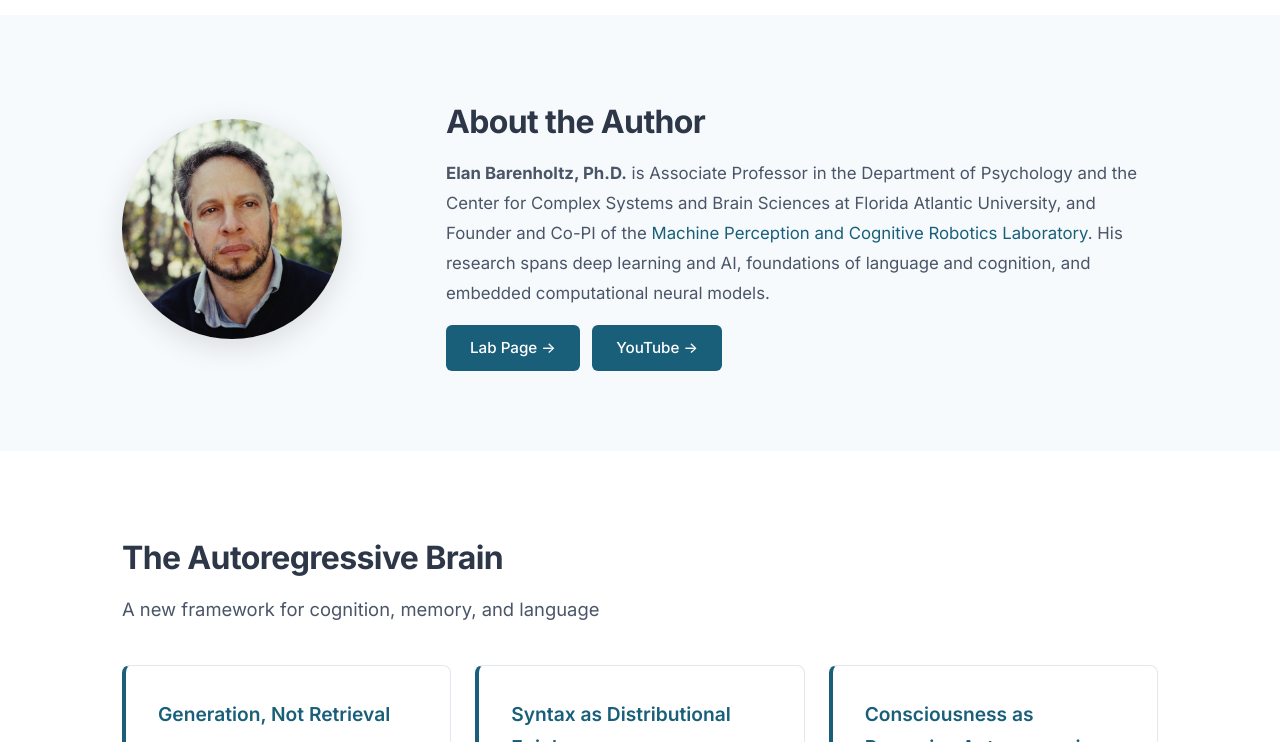
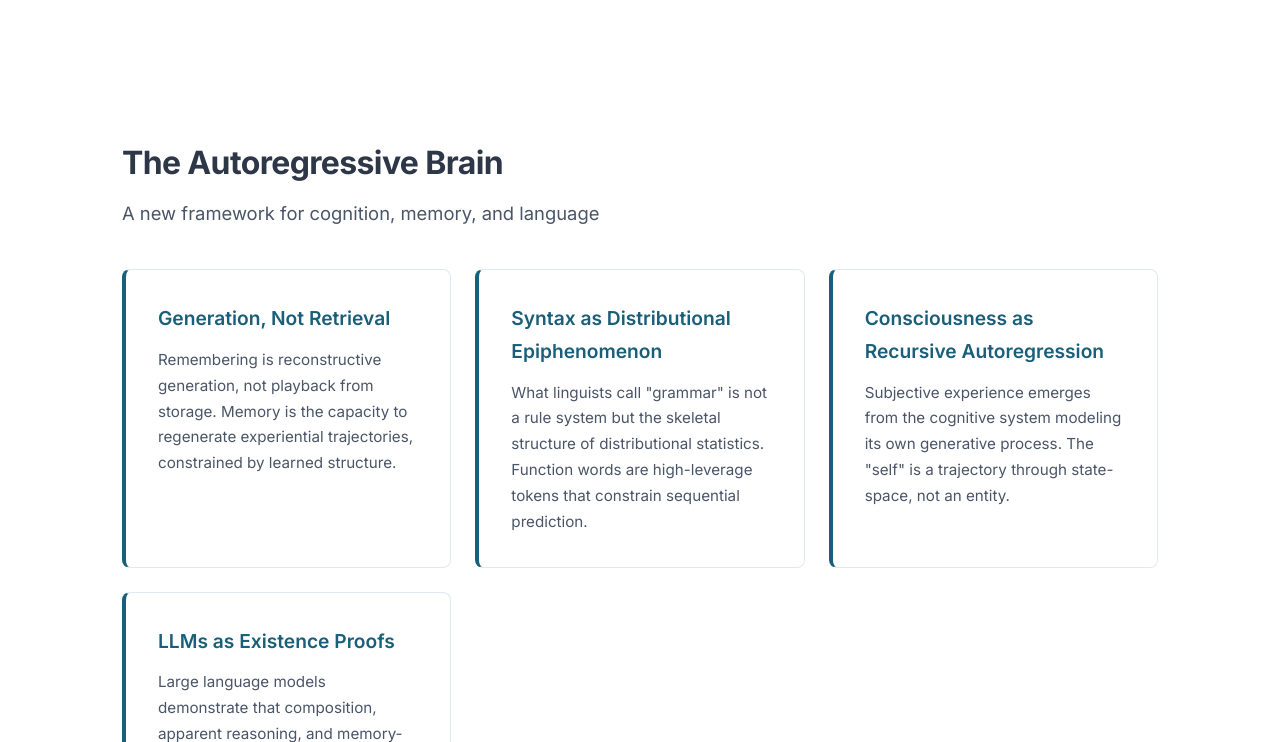
Before and after one commit to elanbarenholtz/elanbarenholtz.github.io, a Jekyll site: the page built from index.html, in a window 1280 px wide and 900 px high, scrolled down 727 px, cut to the strip 158-900 px from the top of the window. Built offline with Jekyll 4.4.1, drawn with Linux system fonts in a browser that asks for light colours; some of the changed text lies outside the part shown.

Commit message:
Update index.html

```diff
--- a/index.html
+++ b/index.html
@@ -2,6 +2,13 @@
 layout: default
 title: Home
 ---
+
+<!-- Author byline -->
+<div class="container" style="padding-top: 1rem; padding-bottom: 0;">
+  <p style="font-size: 0.9rem; color: #718096;">
+    <a href="https://barenholtz.ai" target="_blank" style="font-weight: 600; color: #4a5568; text-decoration: none;">Elan Barenholtz, Ph.D.</a> &mdash; Associate Professor, Florida Atlantic University &middot; <a href="https://mpcrlab.com/people/Elan-Barenholtz/" target="_blank" style="color: #718096;">MPCR Lab</a> &middot; <a href="https://www.youtube.com/@Elan_Barenholtz" target="_blank" style="color: #718096;">YouTube</a>
+  </p>
+</div>
 
 <!-- Hero -->
 <section class="hero">
@@ -23,27 +30,6 @@
         </p>
         <div style="margin-top: 1.5rem;">
           <a href="{{ '/theory' | relative_url }}" class="btn">Explore the Framework &rarr;</a>
-        </div>
-      </div>
-    </div>
-  </div>
-</section>
-
-<!-- About -->
-<section class="section section--alt">
-  <div class="container">
-    <div class="hero-grid">
-      <div class="hero-photo">
-        <img src="{{ '/elan-headshot.jpg' | relative_url }}" alt="Elan Barenholtz" style="border-radius: 50%; max-width: 220px;">
-      </div>
-      <div class="hero-text">
-        <h2 class="section-heading" style="text-align: left;">About the Author</h2>
-        <p>
-          <strong>Elan Barenholtz, Ph.D.</strong> is Associate Professor in the Department of Psychology and the Center for Complex Systems and Brain Sciences at Florida Atlantic University, and Founder and Co-PI of the <a href="https://mpcrlab.com/people/Elan-Barenholtz/" target="_blank">Machine Perception and Cognitive Robotics Laboratory</a>. His research spans deep learning and AI, foundations of language and cognition, and embedded computational neural models.
-        </p>
-        <div style="margin-top: 1rem;">
-          <a href="https://mpcrlab.com/people/Elan-Barenholtz/" target="_blank" class="btn">Lab Page &rarr;</a>
-          <a href="https://www.youtube.com/@Elan_Barenholtz" target="_blank" class="btn" style="margin-left: 0.5rem;">YouTube &rarr;</a>
         </div>
       </div>
     </div>
```
